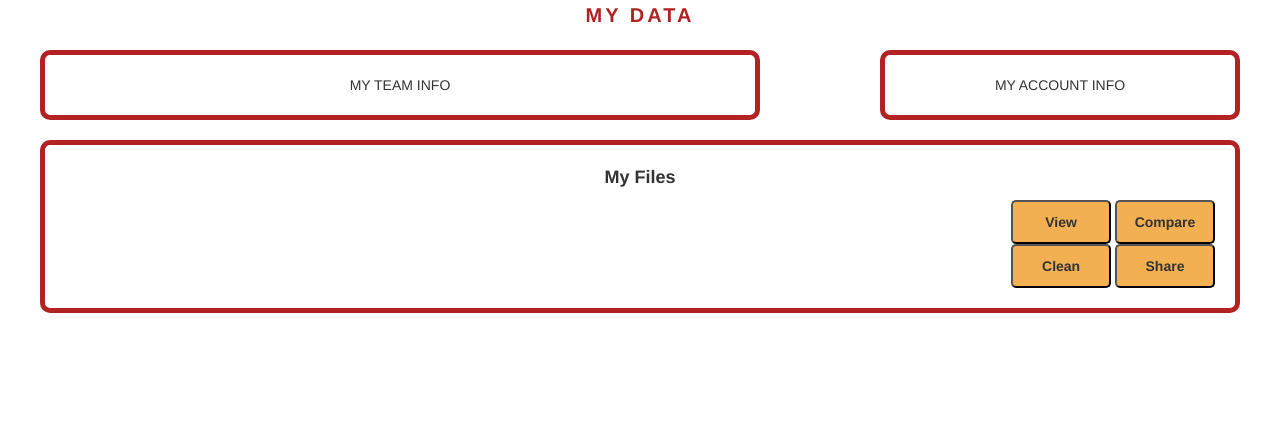
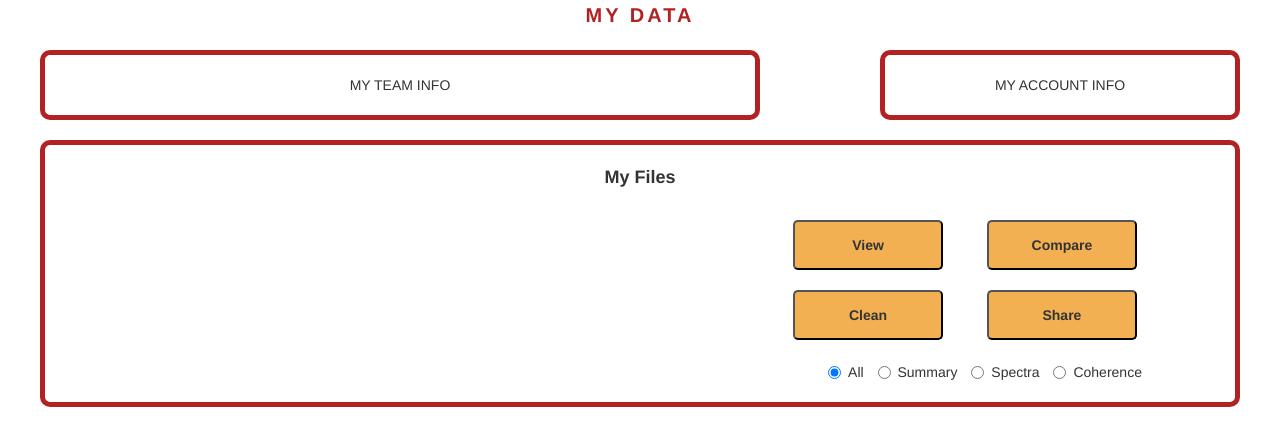
Before and after one commit to sarahp39/SynapseSolutions, a PHP site: page /php/myData.php in a window 1280 px wide. Shown: the part 132-578 px from the top of the page. Run offline with PHP 8.4, Linux system fonts and the light colour scheme.

Commit message:
added radio buttons, organized buttons on right side of data page and files display on left side

```diff
--- a/index.css
+++ b/index.css
@@ -273,10 +273,23 @@ html {
 
 
 
+
+/* FILE CONTENT PAGE */
+
+#contentArea {
+	overflow: hidden; /* so that the key and value floating divs are actually contained by this border */
+}
+
+
+
+
+
+
 /* my data page */
 
 #myFiles {
-	overflow: hidden; /* so that the key and value floating divs are actually contained by this border */
+	overflow: hidden;  /*so that the key and value floating divs are actually contained by this border */
+
 }
 
 #key {
@@ -313,12 +326,25 @@ html {
 	width: 30%;
 }
 
+#dataBtns {
+	width: 60%;
+	margin-left: 50%;
+}
+
 #fileOptionBtns {
-	float: right;
+	/*float: right;*/
+	/*margin-right: 20px;*/
 }
 
 #fileOptionBtns button {
-	width: 100px;
+	width: 150px;
+	height: 50px;
+	margin-right: 40px;
+	margin-top: 20px;
+}
+
+#filterOptions {
+	margin-top: 20px;
 }
 
 #files {
--- a/myData.js
+++ b/myData.js
@@ -17,35 +17,7 @@
 
 		// DISPLAYING A SPECIFIC FILE
 
-		var xml = new XMLHttpRequest(); //ajax
 
-		var auth = localStorage.getItem("auth");
-
-		console.log("enter my data page");
-
-		xml.open("GET", "https://api.synapse-solutions.net/v1/sumfile/?subject=test&session=rest", true); //specfile
-
-		xml.setRequestHeader("Authorization", auth);
-
-		console.log("accessing data");
-
-		xml.onreadystatechange = function() {
-			if (this.readyState == 4 && this.status == 200) {
-				var content = JSON.parse(this.responseText);
-
-				for (t in content) {
-					document.getElementById("key").innerHTML += t + "<br>";
-					document.getElementById("value").innerHTML += content[t] + "<br>";
-				}
-
-				//console.log(content);
-
-				//console.log(content.Subject);
-			}
-		}
-
-		xml.send();
-		console.log("my data js file done");
 
 
 
--- a/php/myData.php
+++ b/php/myData.php
@@ -44,7 +44,11 @@
 					My Files
 				</p>
 
+				<div id = "files">
+				<!--WHERE THE LIST OF UPLOADED FILES ARE DISPLAYED-->
+				</div>
 
+				<div id = "dataBtns">
 					<!-- the four big buttons -->
 					<div id = "fileOptionBtns">
 						<button class = "navBtn" id = "viewBtn" >
@@ -71,23 +75,16 @@
 					<!-- the four radio buttons -->
 					<div id = "filterOptions">
 
+						<label class = "radio-inline"><input type="radio" name="filter" value="all" checked> All </label>
+						<label class = "radio-inline"><input type="radio" name="filter" value="summary"> Summary </label>
+						<label class = "radio-inline"><input type="radio" name="filter" value="spectra"> Spectra </label>
+						<label class = "radio-inline"><input type="radio" name="filter" value="coherence"> Coherence </label>
+
+					</div>
 				</div>
 
 
-				<div id = "files">
 
-				</div>
-
-				<div id = "fileContent">
-
-					<div id = "key">
-
-					</div>
-
-					<div id = "value">
-
-					</div>
-				</div>
 
 			</div>
 
```
Also changed, not shown: fileContent.js (+40 -0 lines), php/fileContent.php (+9 -1 lines). Lines whose indentation alone changed are shown as unchanged.
